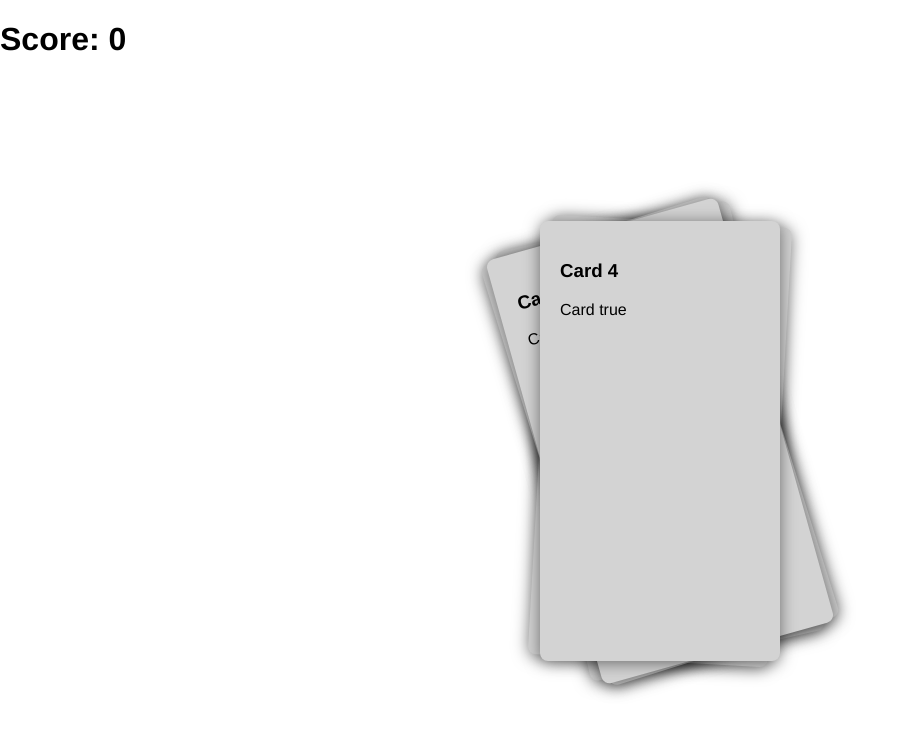
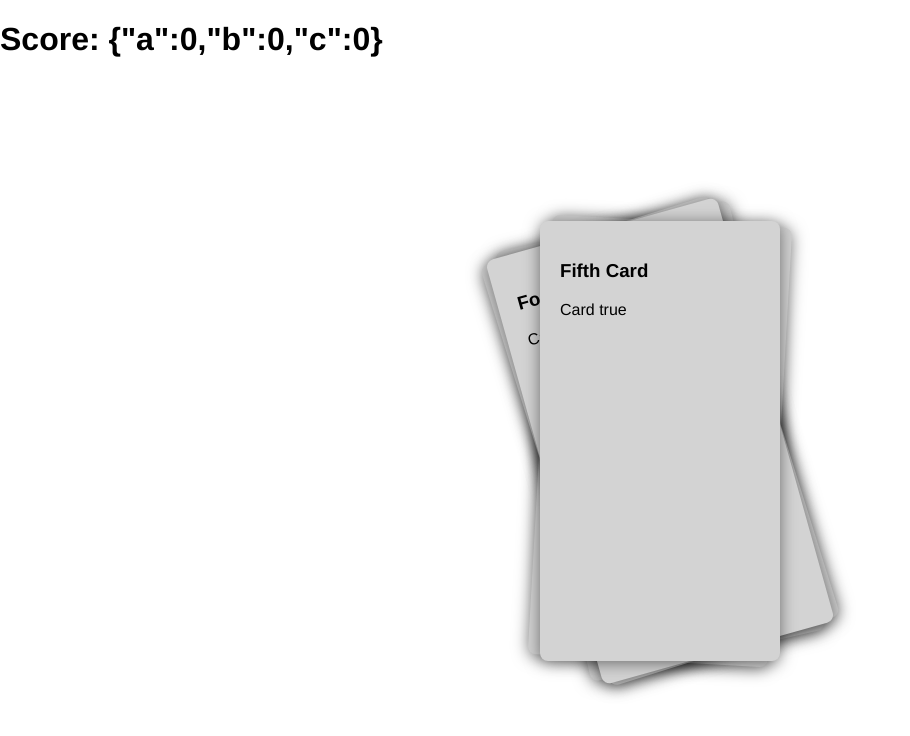
Before and after one commit to martin-banks/sandbox-tinder-swipe-ui, a React (Create React App) app: page / in a window 1280 px wide. Shown: the top 736 px of the page, without its empty margins (0-910 px from the left). Built offline with nearby package versions, Linux system fonts and the light colour scheme.

Commit message:
adds team based scoring model demo

```diff
--- a/src/App.js
+++ b/src/App.js
@@ -6,17 +6,81 @@ import Card from './components/card'
 class App extends Component {
   constructor (props) {
     super(props)
-    const cardTotal = 5
+    const cardInfo = [
+      {
+        name: 'First Card',
+        a: 1,
+        b: 0,
+        c: -1,
+      },
+      {
+        name: 'Second Card',
+        a: 0,
+        b: 1,
+        c: 1,
+      },
+      {
+        name: 'Third Card',
+        a: -1,
+        b: 1,
+        c: 0,
+      },{
+        name: 'Fourth Card',
+        a: 1,
+        b: 1,
+        c: 1,
+      },
+      {
+        name: 'Fifth Card',
+        a: 0,
+        b: -1,
+        c: -1,
+      }
+    ]
+    const cardTotal = cardInfo.length
     this.state = {
-      cards: [... new Array(cardTotal)]
-        .map((c, i) => (
-          {
-            title: `Card ${i}`,
-            index: i,
-          }
-        )),
+    //   cards: [... new Array(cardTotal)]
+    //     .map((c, i) => (
+    //       {
+    //         title: `Card ${i}`,
+    //         index: i,
+    //         info: cardInfo[i]
+    //       }
+    //     )),
       activeCard: cardTotal - 1,
-      score: 0,
+      score: { a: 0, b: 0, c: 0 },
+    // }
+      cards: [
+        {
+          title: 'First Card',
+          a: 3,
+          b: 0,
+          c: 1,
+        },
+        {
+          title: 'Second Card',
+          a: 2,
+          b: 3,
+          c: 3,
+        },
+        {
+          title: 'Third Card',
+          a: 0,
+          b: 1,
+          c: 3,
+        },{
+          title: 'Fourth Card',
+          a: 1,
+          b: 1,
+          c: 2,
+        },
+        {
+          title: 'Fifth Card',
+          a: 0,
+          b: 3,
+          c: 1,
+        },
+      ],
     }
     this.setPick = this.setPick.bind(this)
     this.counter = this.counter.bind(this)
@@ -26,15 +90,21 @@ class App extends Component {
     this.setState({ activeCard: x })
   }
 
-  counter (val) {
-    const newScore = this.state.score + val
-    this.setState({ score: newScore})
+  counter (a, b, c) {
+    // const newScore = this.state.score + val
+    console.log(a,b,c)
+    const newScore = this.state.score
+    newScore.a += a
+    newScore.b += b
+    newScore.c += c
+
+    this.setState({ score: newScore })
   }
 
   render() {
     return (
       <div className="App">
-        <h1>Score: { this.state.score }</h1>
+        <h1>Score: { JSON.stringify(this.state.score, 'utf-8') }</h1>
         <div className="cardWrapper">
         {
           this.state.cards
@@ -42,6 +112,7 @@ class App extends Component {
               key={ `card-${i}` }
               active={ this.state.activeCard === i }
               info={ c }
+              index={ i }
               handlePick={ this.setPick }
               updateScore={ this.counter }
             ></Card>)
--- a/src/components/card.js
+++ b/src/components/card.js
@@ -30,22 +30,25 @@ class Card extends Component {
       this.setState({
         dragging: true,
         scale: this.props.active ? 1.1 : 1,
-        zIndex: 100 - this.props.info.index,
+        zIndex: 100 - this.props.index,
       })
     }
   }
   handleMouseUp (e) {
     this.setState({ dragging: false, scale: 1 })
+    const { a, b, c } = this.props.info
+
     if (this.state.x > window.innerWidth * 0.2 || this.state.x < window.innerWidth * -0.2) {
-      this.props.handlePick(this.props.info.index - 1)
+      this.props.handlePick(this.props.index - 1)
     } else {
       this.resetPosition()
     }
 
     if (this.state.x > window.innerWidth * 0.2) {
-      this.props.updateScore(1)
+      this.props.updateScore(a, b, c)
+      // this.props.updateScore(this.props.a)
     } else if (this.state.x < window.innerWidth * -0.2) {
-      this.props.updateScore(-1)
+      this.props.updateScore(a, b, c)
     }
   }
 
```
